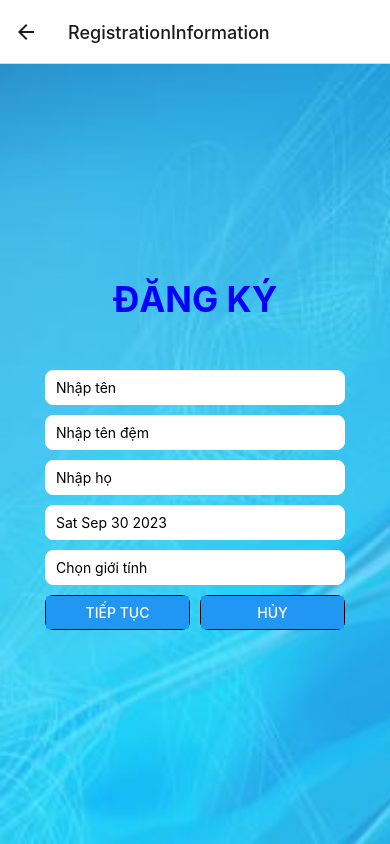
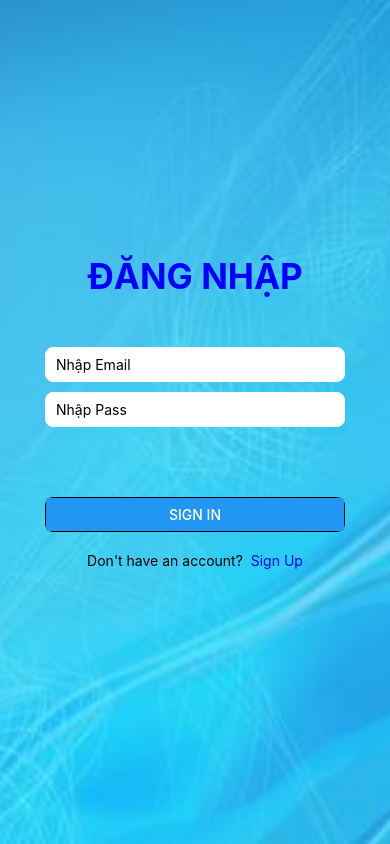
Before and after one commit to piternguyen/Assigment_React, a React Native app: screen /SignUp in a window 390 px wide. Both pictures are taken after a click on the button "QUAY LẠI". Built offline with nearby package versions, Linux system fonts and the light colour scheme.

Commit message:
update 13/10/2023

```diff
--- a/LoginScreen.js
+++ b/LoginScreen.js
@@ -1,46 +1,120 @@
-import { Alert, Button, ImageBackground, Keyboard, Text, TouchableOpacity, TouchableWithoutFeedback, View } from "react-native"
-import { TextInput } from "react-native-gesture-handler"
-import React from "react";
-import { useState } from "react";
+import {
+  Alert,
+  Button,
+  ImageBackground,
+  Keyboard,
+  Text,
+  TouchableOpacity,
+  TouchableWithoutFeedback,
+  View,
+} from "react-native";
+import { TextInput } from "react-native-gesture-handler";
+import React, { useState } from "react";
+
+const LoginScreen = ({ navigation }) => {
+  const [mail, setMail] = useState("");
+  const [pass, setPass] = useState("");
+
+  const handleSignIn = async () => {
+    try {
+      const response = await fetch(`https://652670e0917d673fd76c448b.mockapi.io/api/users?email=${mail}`);
+      if (response.status === 200) {
+        const userData = await response.json();
+        if (userData.length === 1 && userData[0].password === pass) {
+          navigation.navigate("Quay lại");
+        } else {
+            Alert.alert(
+                "Lỗi",
+                "Email hoặc mật khẩu không chính xác. Vui lòng kiểm tra lại!")
+        }
+      } else {
+        Alert.alert(
+            "Lỗi",
+            "Không tìm thấy tài khoản với email đã nhập. Vui lòng kiểm tra lại!"
+          );
+      }
+    } catch (error) {
+      console.error(error);
+      Alert.alert("Lỗi", "Đã có lỗi xảy ra. Vui lòng thử lại sau!");
+    }
+  };
 
 
-
-const LoginScreen = ({navigation}) => {
-    const [mail, setMail] = useState('');
-    const [pass, setPass] = useState('');
-    return(
+  return (
     <TouchableWithoutFeedback onPress={() => Keyboard.dismiss()}>
-            <ImageBackground source={require('./assets/image/backgroud.jpg')} style = {{width: "100%", height: "100%", alignItems: "center", flex: 1, justifyContent: "center"}}>
-            <Text style={{marginBottom: 50, fontSize: 35, fontWeight: "bold", color: 'blue'}}>ĐĂNG NHẬP</Text>
+      <ImageBackground
+        source={require("./assets/image/backgroud.jpg")}
+        style={{
+          width: "100%",
+          height: "100%",
+          alignItems: "center",
+          flex: 1,
+          justifyContent: "center",
+        }}
+      >
+        <Text
+          style={{
+            marginBottom: 50,
+            fontSize: 35,
+            fontWeight: "bold",
+            color: "blue",
+          }}
+        >
+          ĐĂNG NHẬP
+        </Text>
 
         <TextInput
           value={mail}
           placeholder="Nhập Email"
-                style={{ borderColor: "white", borderWidth: 1, height: 35, width: 300, marginBottom: 10, paddingHorizontal: 10, backgroundColor: 'white', borderRadius: 8}}
+          style={{
+            borderColor: "white",
+            borderWidth: 1,
+            height: 35,
+            width: 300,
+            marginBottom: 10,
+            paddingHorizontal: 10,
+            backgroundColor: "white",
+            borderRadius: 8,
+          }}
           onChangeText={(text) => setMail(text)}
         ></TextInput>
 
         <TextInput
           value={pass}
           placeholder="Nhập Pass"
-                style={{borderColor: "white", borderWidth: 1, height: 35, width: 300, marginBottom: 70, paddingHorizontal: 10, backgroundColor: 'white', borderRadius: 8}}
+          style={{
+            borderColor: "white",
+            borderWidth: 1,
+            height: 35,
+            width: 300,
+            marginBottom: 70,
+            paddingHorizontal: 10,
+            backgroundColor: "white",
+            borderRadius: 8,
+          }}
           onChangeText={(text) => setPass(text)}
           secureTextEntry={true}
         ></TextInput>
-            <View style = {{width: 300, borderColor: 'black', borderWidth: 1, borderRadius: 8, backgroundColor: 'white'}}>
-            <Button title="Sign In" onPress={() => {navigation.navigate('Quay lại')}}></Button>
+        <View
+          style={{
+            width: 300,
+            borderColor: "black",
+            borderWidth: 1,
+            borderRadius: 8,
+            backgroundColor: "white",
+          }}
+        >
+          <Button title="Sign In" onPress={handleSignIn}></Button>
         </View>
-            <View style = {{margin: 20, flexDirection: "row"}}>
+        <View style={{ margin: 20, flexDirection: "row" }}>
           <Text>Don't have an account? </Text>
-                <TouchableOpacity onPress={() => navigation.navigate('RegistrationInformation')}>
-                    <Text style = {{color: "blue"}}> Sign Up</Text>
+          <TouchableOpacity onPress={() => navigation.navigate("SignUp")}>
+            <Text style={{ color: "blue" }}> Sign Up</Text>
           </TouchableOpacity>
         </View>
       </ImageBackground>
     </TouchableWithoutFeedback>
+  );
+};
 
-    )
-}
-
-
-export default LoginScreen
+export default LoginScreen;
--- a/SignUpScreen.js
+++ b/SignUpScreen.js
@@ -5,7 +5,54 @@ import { useState } from "react";
 
 
 
-const LoginScreen = ({navigation}) => {
+const SingUpScreen = ({navigation}) => {
+
+    const handleSignUp = () => {
+        // Kiểm tra xem email đã tồn tại hay chưa
+        fetch('https://652670e0917d673fd76c448b.mockapi.io/api/users?email=' + mail)
+            .then((response) => response.json())
+            .then((data) => {
+                if (data.length > 0) {
+                    // Nếu email đã tồn tại, hiển thị thông báo
+                    Alert.alert('Thông báo', 'Email đã tồn tại. Vui lòng sử dụng email khác.');
+                } else {
+                    // Kiểm tra mật khẩu và confirmPassword
+                    if (pass !== confirmPass) {
+                        Alert.alert('Lỗi', 'Mật khẩu xác nhận không khớp. Vui lòng kiểm tra lại.');
+                    } else {
+                        // Nếu tất cả điều kiện đều đúng, tiến hành tạo tài khoản
+                        fetch('https://652670e0917d673fd76c448b.mockapi.io/api/users', {
+                            method: 'POST',
+                            headers: {
+                                Accept: 'application/json',
+                                'Content-Type': 'application/json'
+                            },
+                            body: JSON.stringify({
+                                name: ten,
+                                email: mail,
+                                password: pass,
+                                confirmPass: confirmPass
+                            })
+                        })
+                            .then((response) => response.json())
+                            .then((responseJson) => {
+                                console.log(responseJson);
+                                navigation.navigate('Quay lại');
+                            })
+                            .catch((error) => {
+                                console.error(error);
+                                Alert.alert('Đăng ký không thành công', 'Vui lòng thử lại sau!');
+                            });
+                    }
+                }
+            })
+            .catch((error) => {
+                console.error(error);
+                Alert.alert('Lỗi', 'Đã có lỗi xảy ra. Vui lòng thử lại sau.');
+            });
+    };
+
+    const [ten, setTen] = useState('');
     const [mail, setMail] = useState('');
     const [pass, setPass] = useState('');
     const [confirmPass, setconfirmPass] = useState('');
@@ -14,6 +61,13 @@ const LoginScreen = ({navigation}) => {
         <TouchableWithoutFeedback onPress={() => Keyboard.dismiss()}>
             <ImageBackground source={require('./assets/image/backgroud.jpg')} style = {{width: "100%", height: "100%", alignItems: "center", flex: 1, justifyContent: "center"}}>
             <Text style={{marginBottom: 50, fontSize: 35, fontWeight: "bold", color: 'blue'}}>ĐĂNG KÝ</Text>
+
+            <TextInput
+                value={ten}
+                placeholder="Nhập tên"
+                style={{ borderColor: "white", borderWidth: 1, height: 35, width: 300, marginBottom: 10, paddingHorizontal: 10, backgroundColor: 'white', borderRadius: 8}}
+                onChangeText={(text) => setTen(text)}
+            ></TextInput>
 
             <TextInput
                 value={mail}
@@ -39,10 +93,10 @@ const LoginScreen = ({navigation}) => {
             ></TextInput>
             <View style = {{flexDirection: "row"}}>
                 <View style = {{width: 145, borderColor: 'black', borderWidth: 1, borderRadius: 8, backgroundColor: 'white'}}>
-                    <Button title="Quay lại" onPress={() => {navigation.navigate('RegistrationInformation')}}></Button>
+                    <Button title="Quay lại" onPress={() => {navigation.navigate('Login')}}></Button>
                 </View>
                 <View style = {{width: 145, marginLeft: 10, borderColor: 'black', borderWidth: 1, borderRadius: 8, backgroundColor: 'white'}}>
-                    <Button title="SignUp" onPress={() => navigation.navigate('Login')} style = {{marginLeft: 10}}></Button>
+                    <Button title="SignUp" onPress={handleSignUp} style = {{marginLeft: 10}}></Button>
                 </View>
             </View>
 
@@ -53,4 +107,4 @@ const LoginScreen = ({navigation}) => {
 }
 
 
-export default LoginScreen
+export default SingUpScreen
```
Lines whose indentation alone changed are shown as unchanged.
